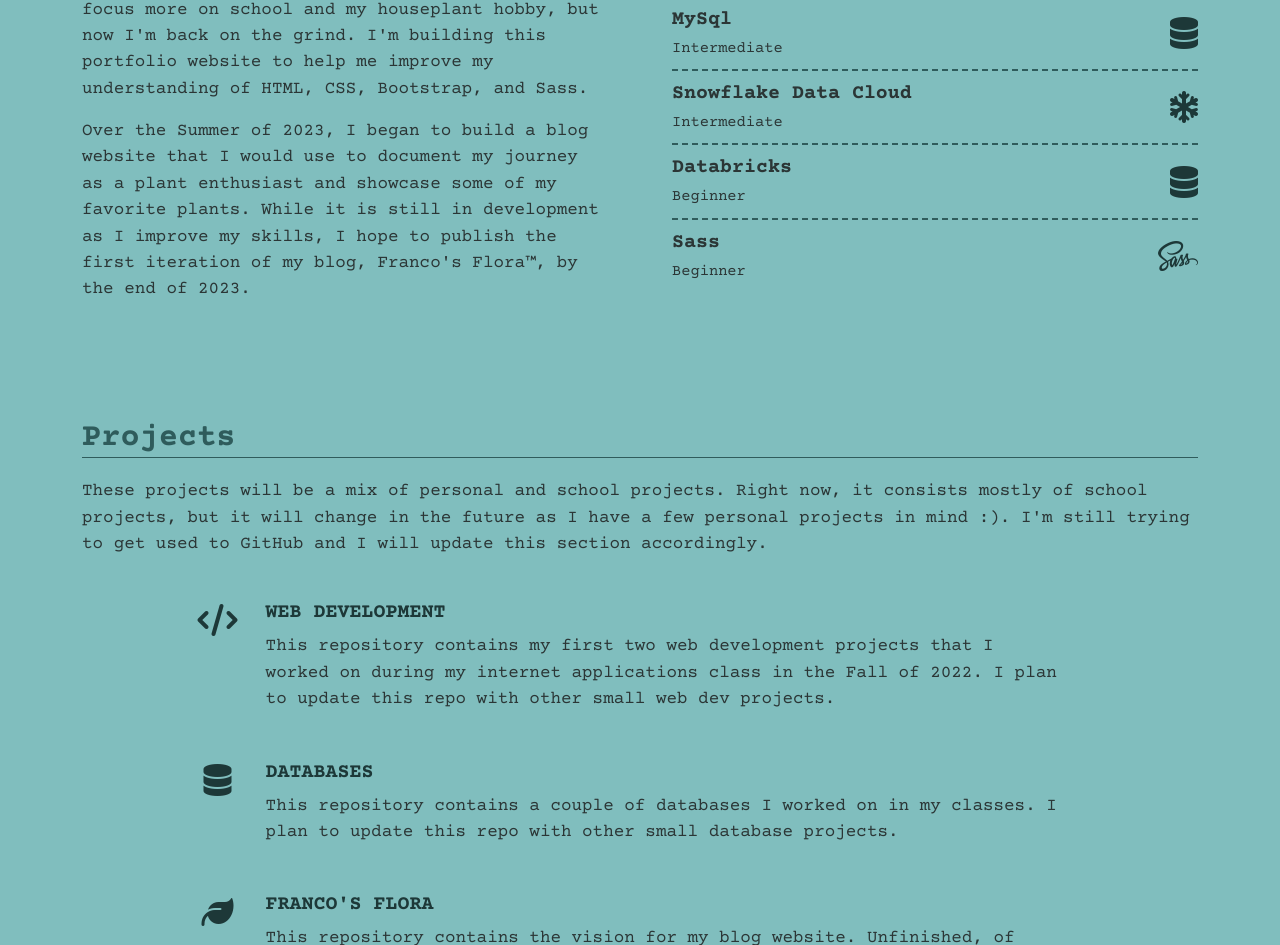
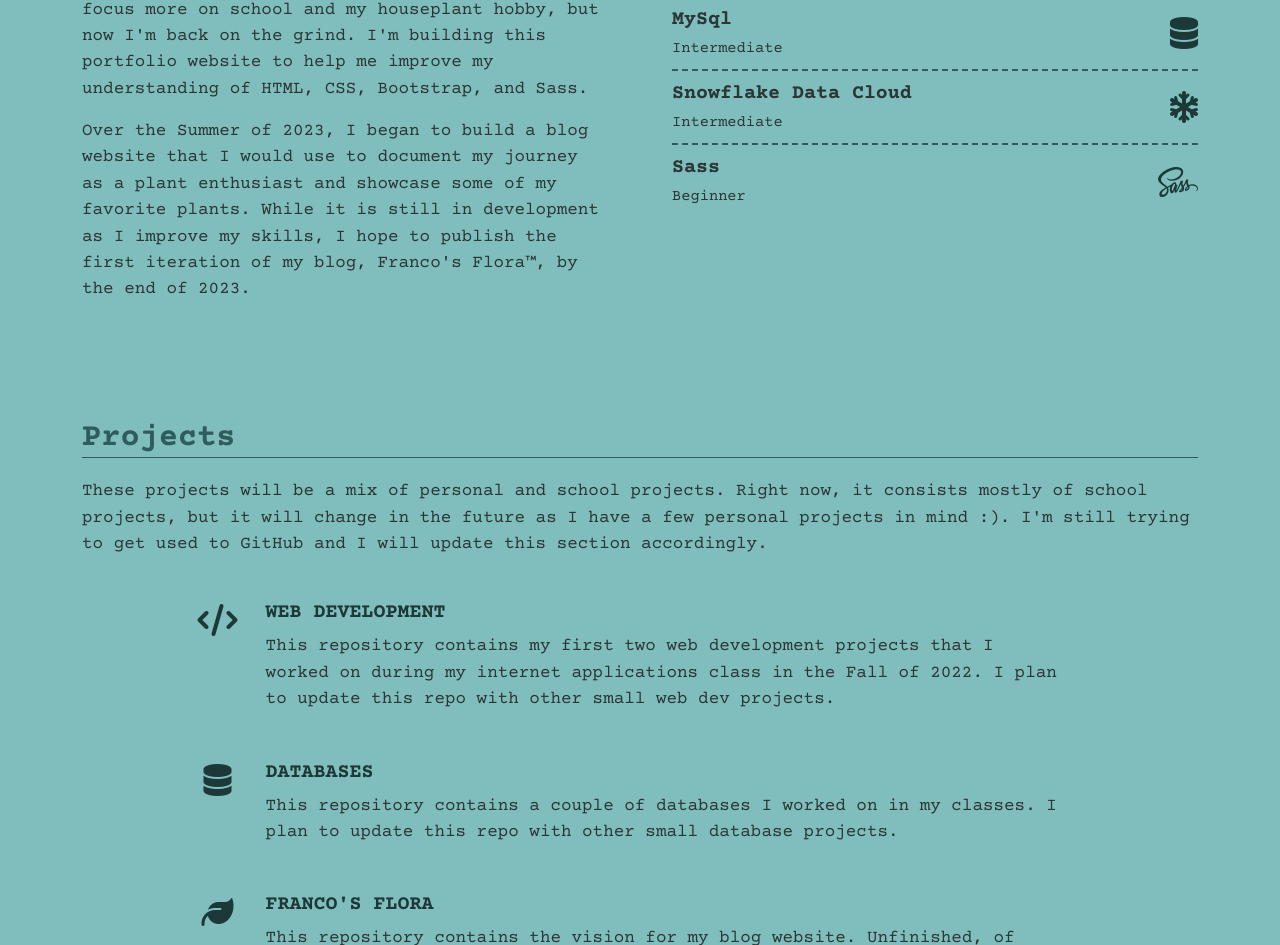
Before and after one commit to alysonfranco/portfolio.html, a website: page index.html in a window 1280 px wide. Shown: the part 896-1841 px from the top of the page. Drawn offline with nearby package versions, Linux system fonts and the light colour scheme.

Commit message:
Add files via upload

```diff
--- a/index.html
+++ b/index.html
@@ -108,13 +108,6 @@
                                 </div>
                                 <i class="symbol fa-solid fa-snowflake"></i>
                             </li>
-                            <li id="js" class="list-group-item d-flex justify-content-between align-items-center">
-                                <div>
-                                    <div class="lead">Databricks</div>
-                                    <span><small class="caption">Beginner</small></span>
-                                </div>
-                                <i class="symbol fa-solid fa-database"></i>
-                            </li>
                             <li id="sass" class="list-group-item d-flex justify-content-between align-items-center">
                                 <div>
                                     <div class="lead">Sass</div>
```
